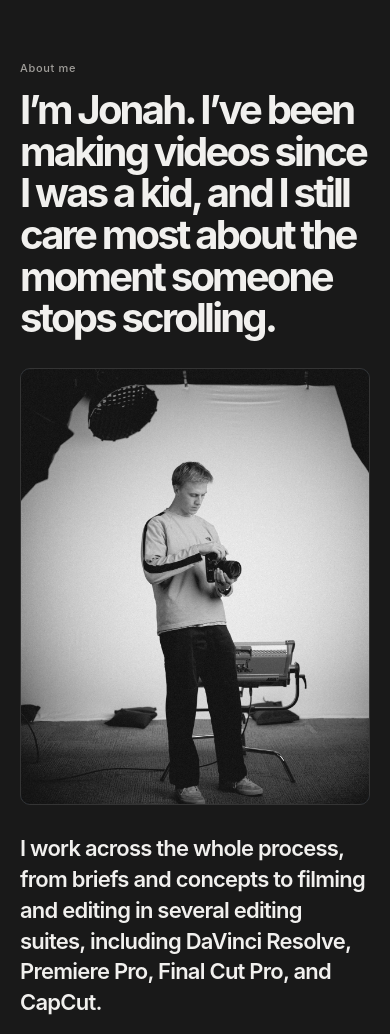
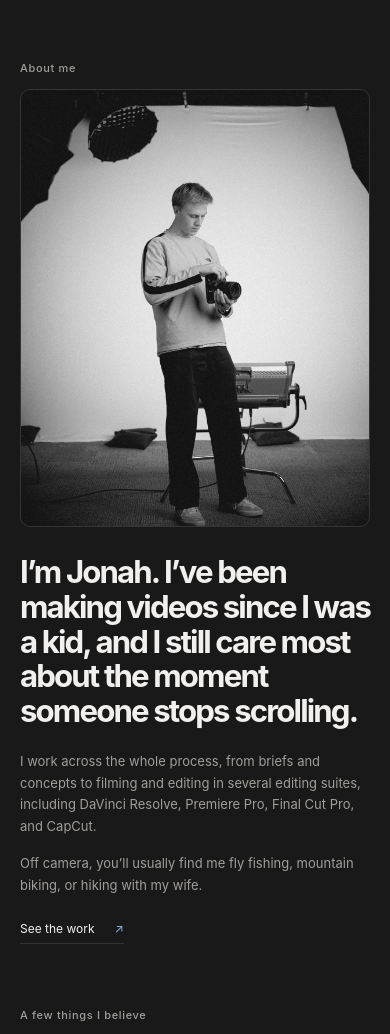
Before and after one commit to jpurles/jonah-purles-portfolio, a plain HTML site: page about.html in a window 390 px wide. Shown: the part 62-1096 px from the top of the page. Drawn offline with Linux system fonts and the light colour scheme.

Commit message:
Position About headline beside photo

```diff
--- a/about.html
+++ b/about.html
@@ -19,9 +19,9 @@
       </button>
     </header>
     <main class="about-main">
-      <section class="about-hero"><p class="eyebrow">About me</p><h1>I’m Jonah. I’ve been making videos since I was a kid, and I still care most about the moment someone stops scrolling.</h1><div class="about-split">
+      <section class="about-hero"><p class="eyebrow">About me</p><div class="about-split">
         <div class="profile-card"><img class="profile-photo" src="assets/images/jonah-purles-about.jpg" alt="Jonah holding a camera on a studio set." /></div>
-        <div class="about-copy"><p class="about-lede">I work across the whole process, from briefs and concepts to filming and editing in several editing suites, including DaVinci Resolve, Premiere Pro, Final Cut Pro, and CapCut.</p><p>Off camera, you’ll usually find me fly fishing, mountain biking, or hiking with my wife.</p><a class="text-link" href="index.html#work">See the work <span>↗</span></a></div>
+        <div class="about-copy"><h1 class="about-headline">I’m Jonah. I’ve been making videos since I was a kid, and I still care most about the moment someone stops scrolling.</h1><p>I work across the whole process, from briefs and concepts to filming and editing in several editing suites, including DaVinci Resolve, Premiere Pro, Final Cut Pro, and CapCut.</p><p>Off camera, you’ll usually find me fly fishing, mountain biking, or hiking with my wife.</p><a class="text-link" href="index.html#work">See the work <span>↗</span></a></div>
       </div></section>
       <section class="about-values"><p class="eyebrow">A few things I believe</p><div class="belief-grid"><p><span>01</span> Good stories make people want to act, not just watch.</p><p><span>02</span> Every brand is already telling a story. The question is whether it’s a good one.</p><p><span>03</span> The best persuasion doesn’t feel like persuasion.</p></div></section>
       <section class="contact-band about-contact" id="contact"><p class="eyebrow">Want to work together?</p><h2>I’m all <em>ears.</em></h2><a class="contact-link" href="mailto:hello@example.com">Say hello <span>↗</span></a></section>
--- a/styles.css
+++ b/styles.css
@@ -166,14 +166,12 @@ body.menu-open { overflow: hidden; }
 .project-dialog-contribution[hidden], .project-dialog-contribution-label[hidden] { display: none !important; }
 .about-main { padding-bottom: 1px; }
 .about-hero { padding-top: 68px; padding-bottom: 56px; animation: rise-in .55s ease-out both; }
-.about-hero > h1 { margin: 0 0 42px; font-size: clamp(40px, 6vw, 66px); font-weight: 660; letter-spacing: -.07em; line-height: 1.04; }
-.about-hero > h1 em { color: var(--accent); font-style: normal; }
+.about-headline { margin: 0 0 22px; font-size: clamp(27px, 3vw, 36px); font-weight: 660; letter-spacing: -.06em; line-height: 1.12; }
 .about-split { display: grid; grid-template-columns: 1fr .9fr; align-items: center; gap: 10%; }
 .profile-card { min-height: 0; aspect-ratio: 4 / 5; padding: 0; position: relative; overflow: hidden; border: 1px solid var(--line); border-radius: 10px; background: var(--accent-soft); }
 .profile-photo { display: block; width: 100%; height: 100%; object-fit: cover; object-position: center 46%; }
 .about-copy { max-width: 420px; }
-.about-lede { margin: 0 0 19px; font-size: 22px; font-weight: 570; letter-spacing: -.035em; line-height: 1.4; }
-.about-copy p:not(.about-lede) { margin: 0 0 16px; color: var(--muted); font-size: 13px; }
+.about-copy p { margin: 0 0 16px; color: var(--muted); font-size: 13px; font-weight: 400; line-height: 1.65; }
 .about-copy .text-link { margin-top: 7px; }
 .about-values { padding-top: 24px; padding-bottom: 88px; }
 .belief-grid { display: grid; grid-template-columns: repeat(3, 1fr); gap: 25px; padding-top: 19px; border-top: 1px solid var(--line); }
@@ -198,7 +196,7 @@ body.menu-open { overflow: hidden; }
   .media-word { font-size: clamp(33px, 9vw, 48px); }
   .contact-band { padding: 45px 20px 49px; }
   .about-hero { padding-top: 45px; padding-bottom: 38px; }
-  .about-hero > h1 { margin-bottom: 29px; }
+  .about-headline { font-size: clamp(29px, 8vw, 38px); }
   .about-split { grid-template-columns: 1fr; gap: 28px; }
   .profile-card { width: min(100%, 430px); justify-self: center; }
   .about-copy { max-width: 570px; }
```
